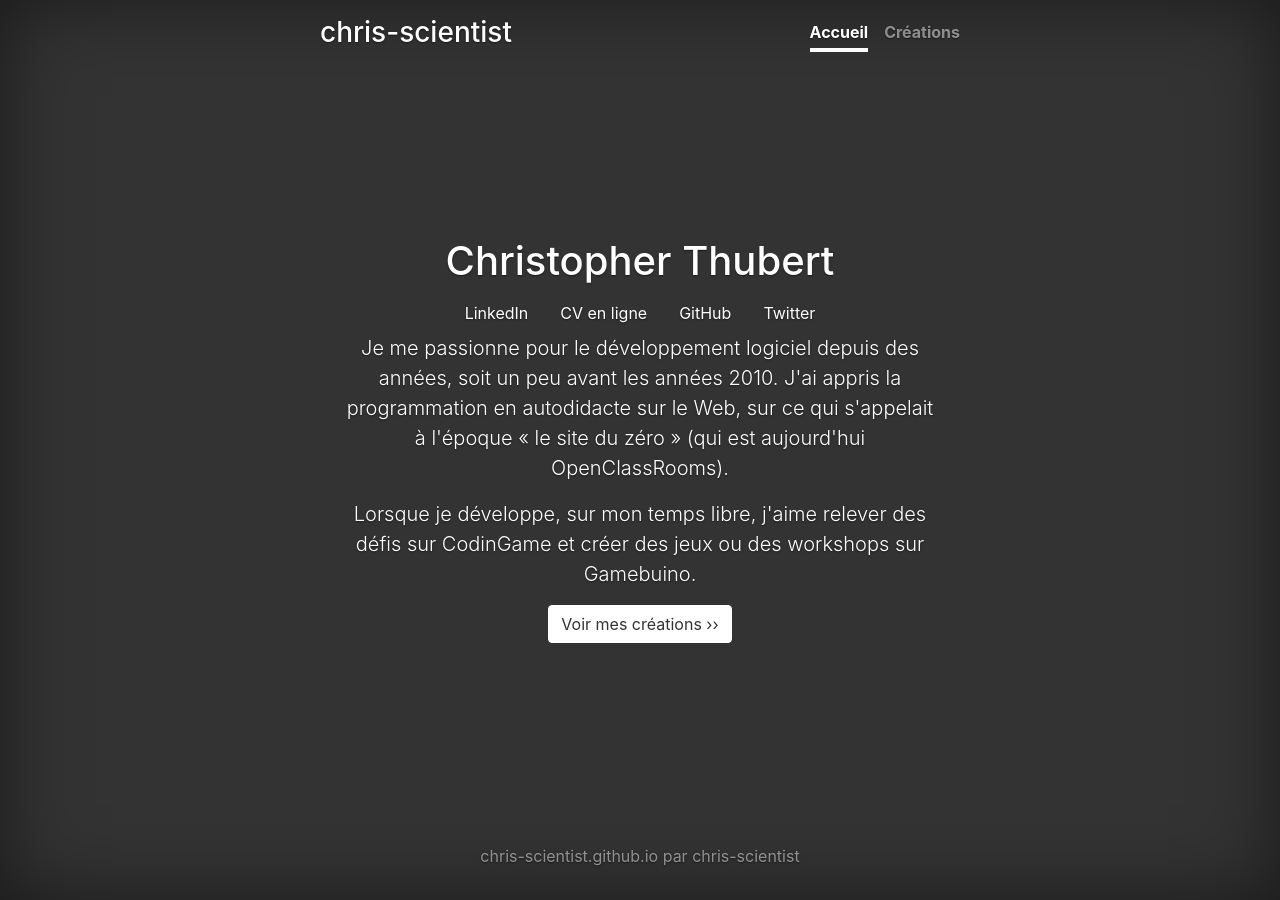
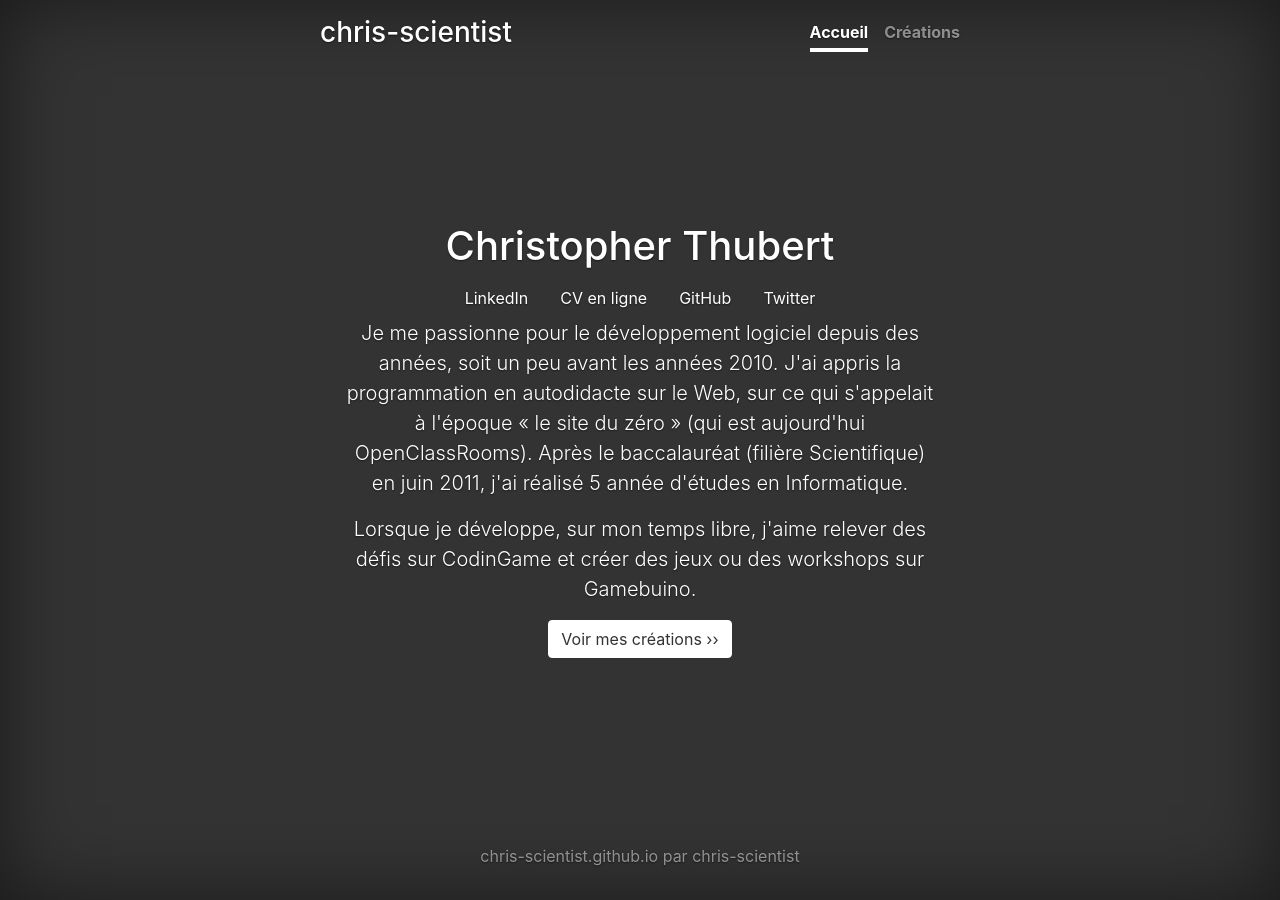
Before and after one commit to chris-scientist/chris-scientist.github.io, a Jekyll site: the page built from index.md, in a window 1280 px wide. Built offline with Jekyll 4.4.1, drawn with Linux system fonts in a browser that asks for light colours.

Commit message:
Update index : ajout formations

```diff
--- a/index.md
+++ b/index.md
@@ -21,7 +21,7 @@ permalink: /
 </ul>
 
 <p class="lead" >
-	Je me passionne pour le développement logiciel depuis des années, soit un peu avant les années 2010. J'ai appris la programmation en autodidacte sur le Web, sur ce qui s'appelait à l'époque &laquo; le site du zéro &raquo; (qui est aujourd'hui OpenClassRooms).
+	Je me passionne pour le développement logiciel depuis des années, soit un peu avant les années 2010. J'ai appris la programmation en autodidacte sur le Web, sur ce qui s'appelait à l'époque &laquo; le site du zéro &raquo; (qui est aujourd'hui OpenClassRooms). Après le baccalauréat (filière Scientifique) en juin 2011, j'ai réalisé 5 année d'études en Informatique.
 </p>
 
 <p class="lead" >
```
